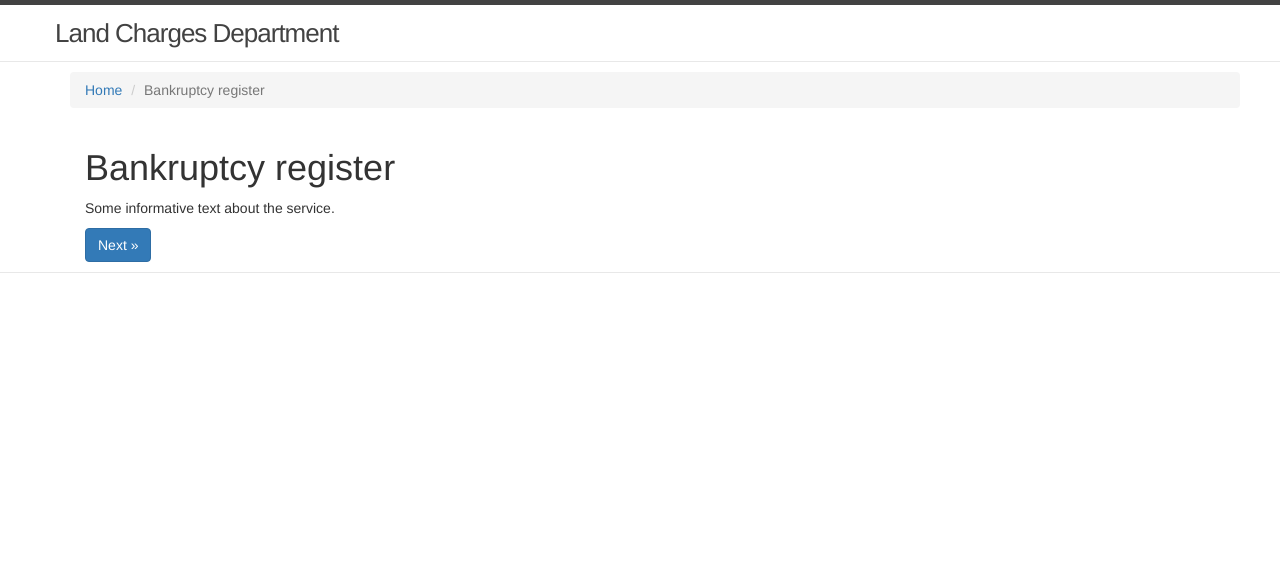
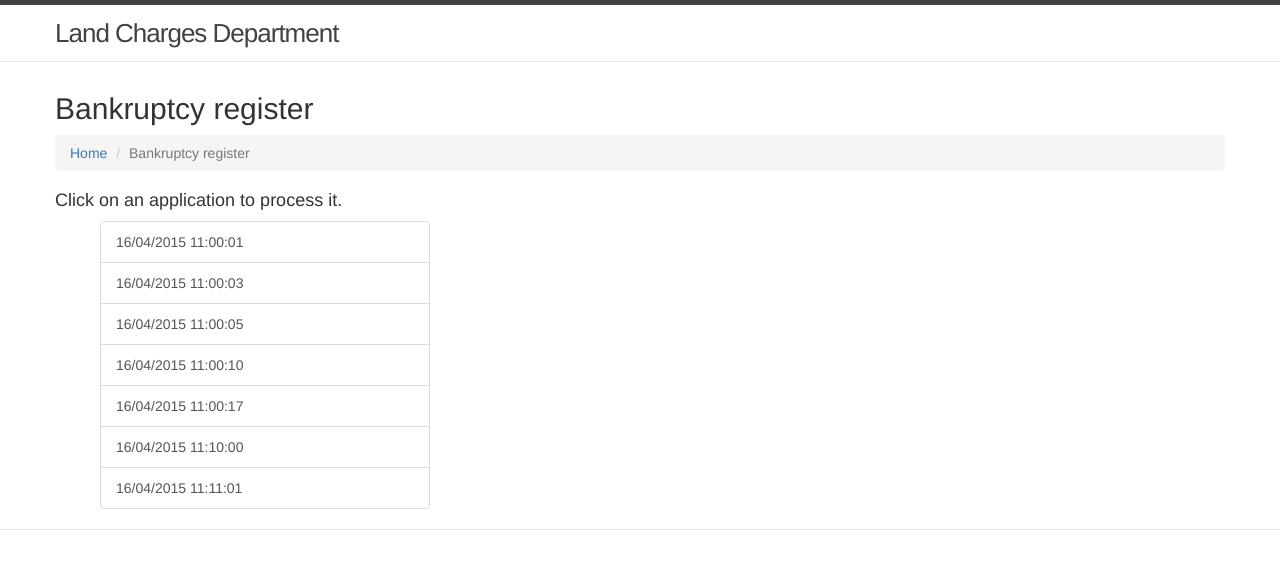
Before and after one commit to LandRegistry/land-charges-discovery, a Jekyll site: the page built from s5_prototypes/register.html, in a window 1280 px wide. Shown: the top 569 px of the page. Built offline with Jekyll 4.4.1, drawn with Linux system fonts in a browser that asks for light colours; nearby versions of some CDN libraries.

Commit message:
register screens

```diff
--- a/s5_prototypes/index.html
+++ b/s5_prototypes/index.html
@@ -22,7 +22,7 @@ layout: default
 
 	<div class="row" style="margin-top:30px">
 			<div class="col-sm-4" >
-				<a href = "search"<i class="fa fa-search fa-4x" style="margin-bottom:10px"></i></a>
+				<a href = "../search"<i class="fa fa-search fa-4x" style="margin-bottom:10px"></i></a>
 				<p style="font-size: 150%">Bankruptcy Search</p>
 			</div>
 			<div class="col-sm-4" >
--- a/s5_prototypes/register.html
+++ b/s5_prototypes/register.html
@@ -4,19 +4,25 @@ title: Bankruptcy register
 permalink: /register/
 ---
 
-<div class="container">
-	<div class="row">
-	<ul class="breadcrumb" style="margin-left:0px">
-	  <li><a href="{{ site.baseurl }}/">Home</a> </li>
-	  <li class="active">Bankruptcy register</li>
-	</ul>
-	</div>
+      <!-- Main hero unit for a primary marketing message or call to action -->
+      <div class="row">
+        <h2>Bankruptcy register</h2>
 
+        <ul class="breadcrumb" style="margin-left:0px">
+	  	<li><a href="{{ site.baseurl }}/">Home</a> </li>
+	  	<li class="active">Bankruptcy register</li>
+		</ul>
+        <h4>Click on an application to process it.</h4>
+        <div class="col-sm-4">
+		    <ul class="list-group">
+		    	<a href = "/register_input"<li class="list-group-item">16/04/2015 11:00:01</li></a>
+		    	<a href = "/register_input"<li class="list-group-item">16/04/2015 11:00:03</li></a>
+		    	<a href = "/register_input"<li class="list-group-item">16/04/2015 11:00:05</li></a>
+		    	<a href = "/register_input"<li class="list-group-item">16/04/2015 11:00:10</li></a>
+		    	<a href = "/register_input"<li class="list-group-item">16/04/2015 11:00:17</li></a>
+		    	<a href = "/register_input"<li class="list-group-item">16/04/2015 11:10:00</li></a>
+		    	<a href = "/register_input"<li class="list-group-item">16/04/2015 11:11:01</li></a>
+		    </ul>
+	    </div>
 
-      <!-- Main hero unit for a primary marketing message or call to action -->
-      <div class="">
-        <h1>Bankruptcy register</h1>
-        <p>Some informative text about the service. </p>
-        <p><a href="#" class="btn btn-primary btn-large">Next &raquo;</a></p>
       </div>
-</div>
```
Also changed, not shown: s5_prototypes/register_input.html (added, +28 -0 lines).
